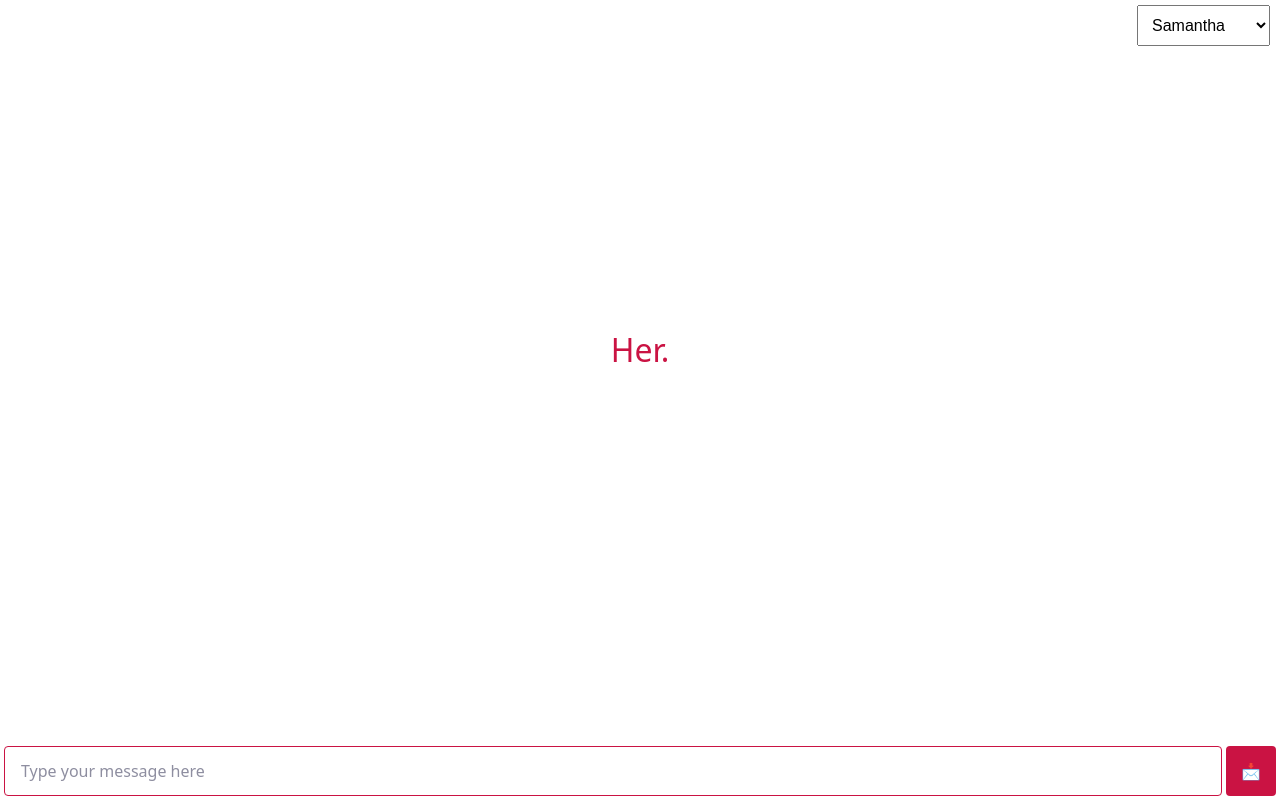
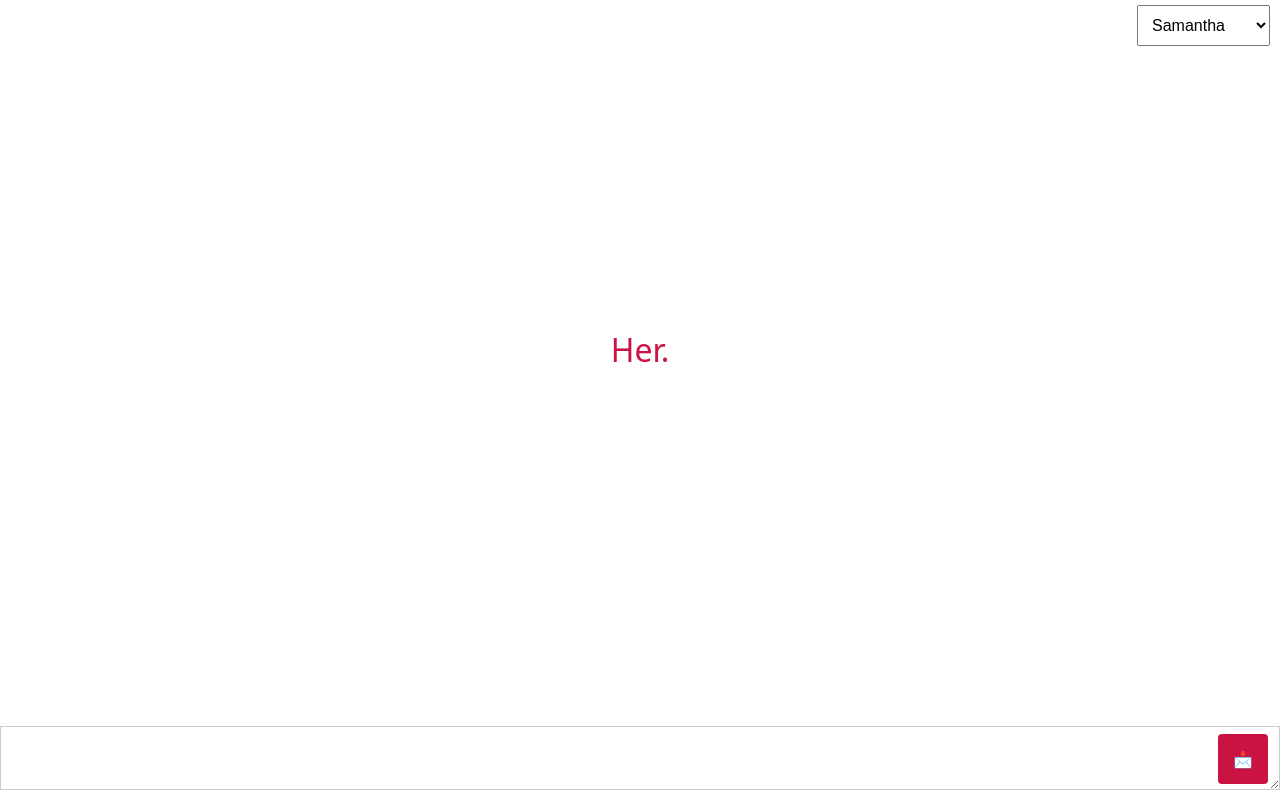
Before and after one commit to bennyng/openai-her, a Next.js app: page / in a window 1280 px wide. Built offline with nearby package versions, Linux system fonts and the light colour scheme.

Commit message:
support multiline input

```diff
--- a/package.json
+++ b/package.json
@@ -11,7 +11,8 @@
     "next": "^13.1.1",
     "openai": "^3.2.1",
     "react": "^18.2.0",
-    "react-dom": "^18.2.0"
+    "react-dom": "^18.2.0",
+    "react-textarea-autosize": "^8.4.1"
   },
   "engines": {
     "node": ">=14.6.0"
--- a/pages/index.js
+++ b/pages/index.js
@@ -1,6 +1,7 @@
 import Head from "next/head";
 import { useState, useRef, useEffect } from "react";
 import styles from "./index.module.css";
+import TextareaAutosize from "react-textarea-autosize";
 
 const id = btoa(Math.random().toString()).substring(10, 15);
 
@@ -18,8 +19,7 @@ export default function Home() {
     scrollToBottom();
   }, [result]);
 
-  async function onSubmit(event) {
-    event.preventDefault();
+  async function onSubmit() {
     try {
       const response = await fetch("/api/chat", {
         method: "POST",
@@ -62,6 +62,13 @@ export default function Home() {
     if (typeof window !== "undefined") {
       localStorage.setItem("system", sys);
       location.reload();
+    }
+  };
+
+  const onEnterPress = (e) => {
+    if (e.keyCode == 13 && e.shiftKey == false) {
+      e.preventDefault();
+      onSubmit();
     }
   };
 
@@ -118,14 +125,16 @@ export default function Home() {
         </div>
 
         <form onSubmit={onSubmit}>
-          <input
-            type="text"
-            name="message"
-            placeholder="Type your message here"
-            value={messageInput}
-            onChange={(e) => setMessageInput(e.target.value)}
-          />
-          <input type="submit" value="📩" />
+          <div className={styles.messageInput}>
+            <TextareaAutosize
+              minRows={1}
+              maxRows={6}
+              className={styles.textarea}
+              onChange={(e) => setMessageInput(e.target.value)}
+              onKeyDown={(e) => onEnterPress(e)}
+            />
+            <input type="submit" value="📩" />
+          </div>
         </form>
       </main>
     </>
--- a/pages/index.module.css
+++ b/pages/index.module.css
@@ -84,10 +84,11 @@
   display: flex;
   flex-direction: row;
   width: 100%;
-  height: 50px;
+  min-height: 50px;
   position: absolute;
   bottom: 4px;
   z-index: 1;
+  align-items: flex-end;
 }
 .main input[type="text"] {
   padding: 12px 16px;
@@ -112,6 +113,9 @@
   width: 50px;
   height: 50px;
   margin: 0 4px 0 2px;
+  right: 8px;
+  position: absolute;
+  bottom: 12px;
 }
 
 .main .dropdown {
@@ -120,8 +124,19 @@
   top: 5px;
   z-index: 100;
 }
-
 .main .dropdown .select {
   font-size: 16px;
   padding: 10px;
 }
+
+.main .textarea {
+  width: 100%;
+  border: 1px solid #ccc;
+  padding: 22px 70px 22px 12px;
+  font-size: 16px;
+  box-sizing: border-box;
+}
+
+.main .messageInput {
+  width: 100%;
+}
```
Also changed, not shown: 1 other file (tests, documents, lock files or other folders).
